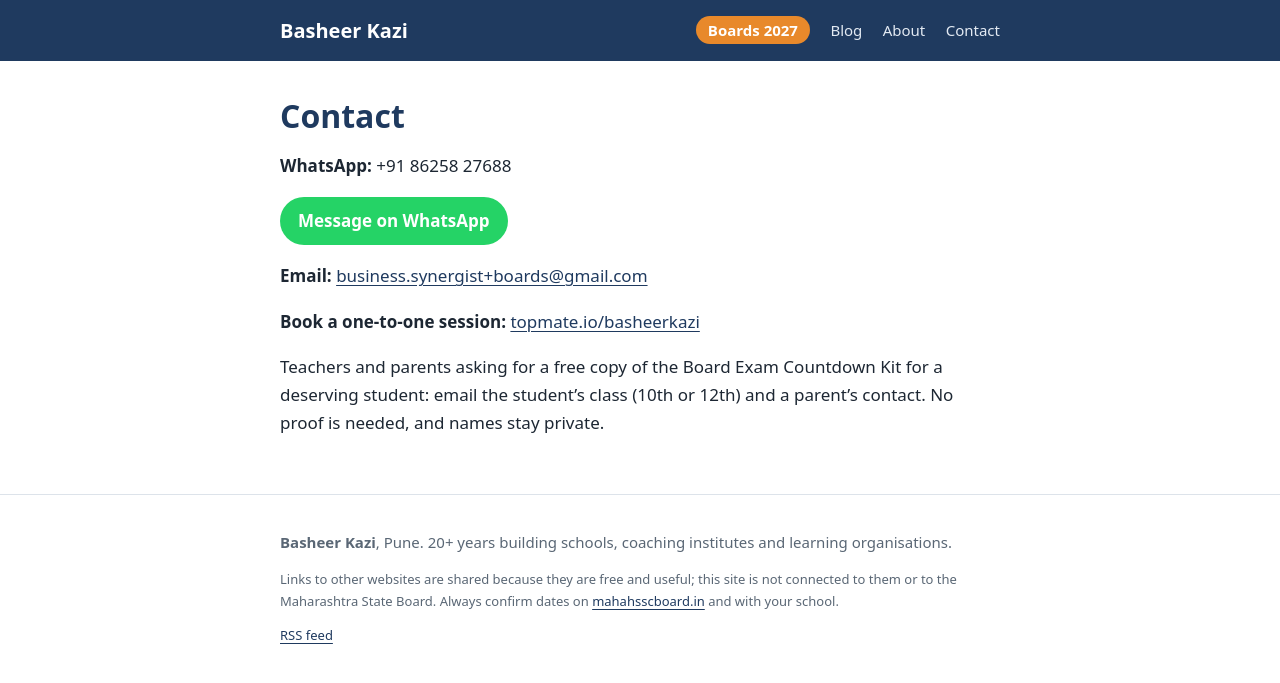
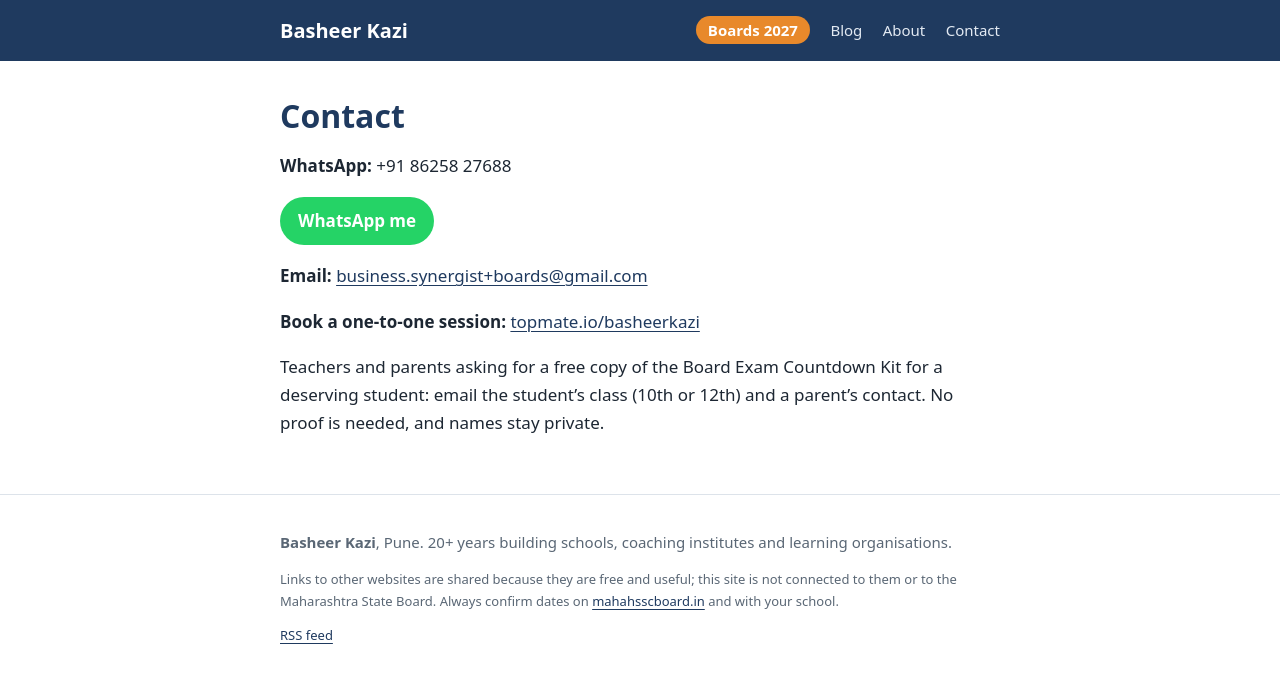
Before and after one commit to basheerkazi/basheerkazi.github.io, a Jekyll site: the page built from contact.md, in a window 1280 px wide. Shown: the top 683 px of the page. Built offline with Jekyll 4.4.1, drawn with Linux system fonts in a browser that asks for light colours.

Commit message:
WhatsApp button: prefilled message for parents
Co-Authored-By: Claude Opus 5.5 <noreply@anthropic.com>
Claude-Session: https://claude.ai/code/session_01Soc6tUFzZTRfEsF135k4QB

```diff
--- a/_includes/whatsapp.html
+++ b/_includes/whatsapp.html
@@ -1 +1 @@
-<p><a class="btn wa" href="https://wa.me/918625827688" target="_blank" rel="noopener">Message on WhatsApp</a></p>
+<p><a class="btn wa" href="https://wa.me/918625827688?text=Hi%20Basheer%20Sir%2C%20my%20child%20is%20in%20Class%2010%2F12.%20I%20need%20help%20with%20the%20board%20exams." target="_blank" rel="noopener">WhatsApp me</a></p>
```
